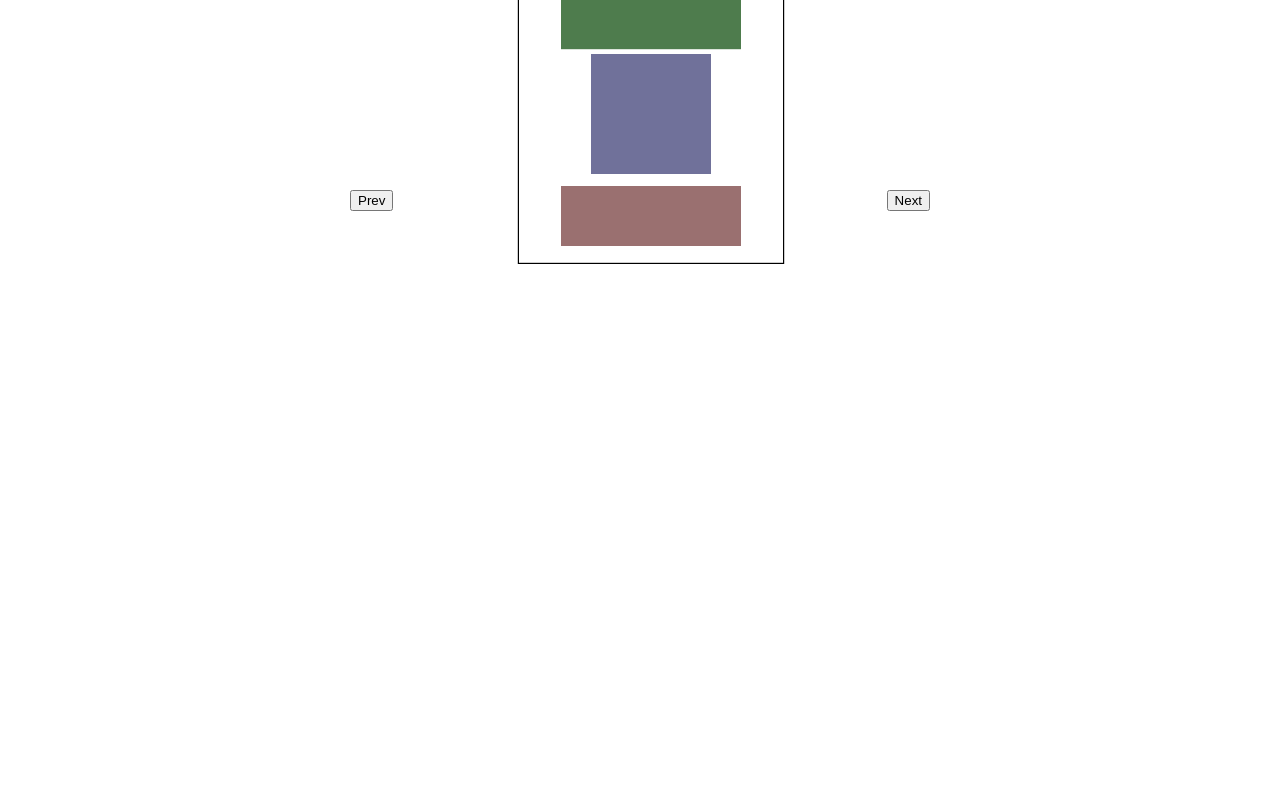
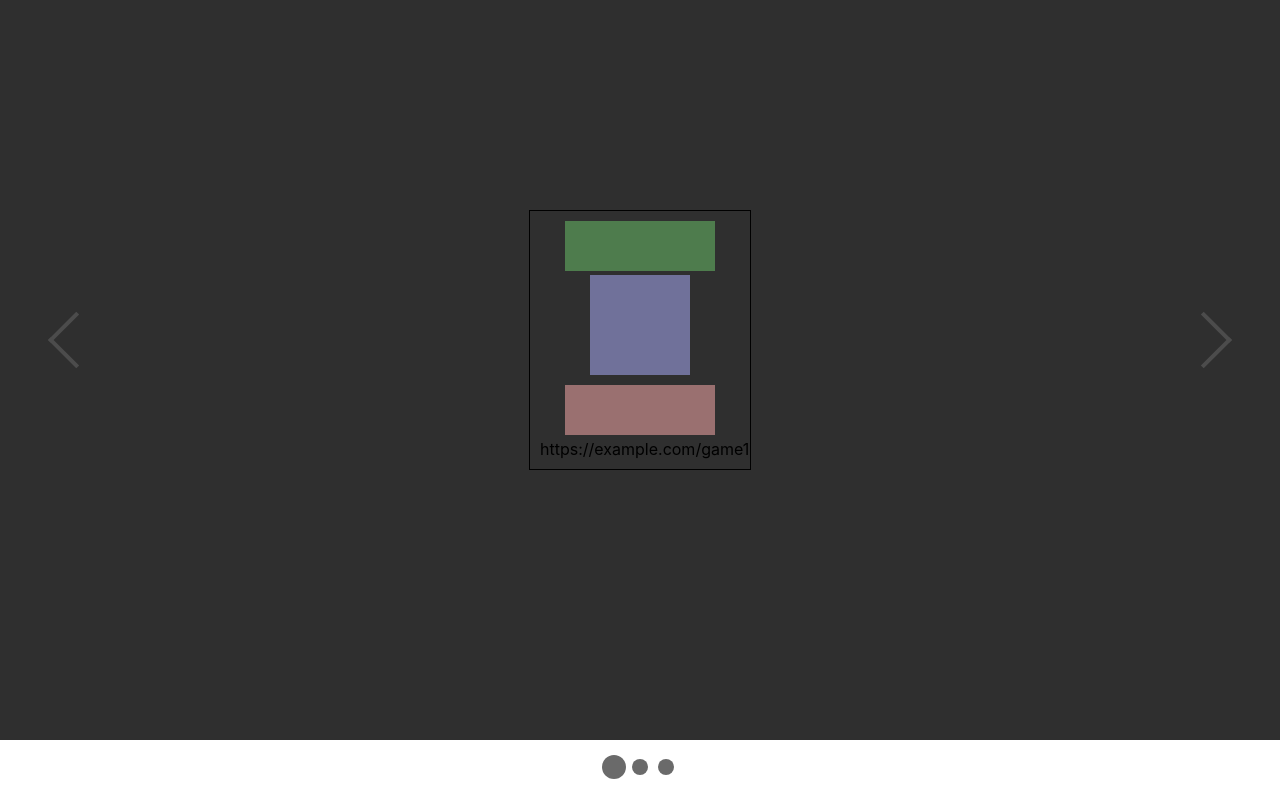
Before and after one commit to Jaxsbr/GameArcade, a React (Create React App) app: page / in a window 1280 px wide. Built offline with nearby package versions, Linux system fonts and the light colour scheme.

Commit message:
working slider

```diff
--- a/package.json
+++ b/package.json
@@ -11,6 +11,7 @@
     "@types/react": "^18.0.30",
     "@types/react-dom": "^18.0.11",
     "react": "^18.2.0",
+    "react-awesome-slider": "^4.1.0",
     "react-dom": "^18.2.0",
     "react-scripts": "5.0.1",
     "typescript": "^4.9.5",
--- a/src/App.css
+++ b/src/App.css
@@ -1,38 +1,4 @@
-.App {
-  text-align: center;
+.arcade-machine {
+  margin-top: -60px;
+  /* https://github.com/rcaferati/react-awesome-slider/issues/108#issuecomment-591670276 */
 }
-
-.App-logo {
-  height: 40vmin;
-  pointer-events: none;
-}
-
-@media (prefers-reduced-motion: no-preference) {
-  .App-logo {
-    animation: App-logo-spin infinite 20s linear;
-  }
-}
-
-.App-header {
-  background-color: #282c34;
-  min-height: 100vh;
-  display: flex;
-  flex-direction: column;
-  align-items: center;
-  justify-content: center;
-  font-size: calc(10px + 2vmin);
-  color: white;
-}
-
-.App-link {
-  color: #61dafb;
-}
-
-@keyframes App-logo-spin {
-  from {
-    transform: rotate(0deg);
-  }
-  to {
-    transform: rotate(360deg);
-  }
-}
--- a/src/App.tsx
+++ b/src/App.tsx
@@ -1,12 +1,10 @@
 import React from 'react';
 import './App.css';
-import CarouselComponent from './Components/CarouselComponent';
+import ArcadeSlider from './ArcadeSlider';
 
 function App() {
   return (
-    <div className="App">
-      <CarouselComponent/>
-    </div>
+    <ArcadeSlider />
   );
 }
 
--- /dev/null
+++ b/src/ArcadeMachines.tsx
@@ -0,0 +1,27 @@
+import headerImage from './images/header.png'
+import buttonImage from './images/button.png'
+import footerImage from './images/footer.png'
+import { ArcadeMachineType } from './types/ArcadeMachineType';
+
+const arcadeMachines: Array<ArcadeMachineType> = [
+    {
+      headerImage: headerImage,
+      buttonImage: buttonImage,
+      footerImage: footerImage,
+      gameUrl: 'https://example.com/game1',
+    },
+    {
+      headerImage: headerImage,
+      buttonImage: buttonImage,
+      footerImage: footerImage,
+      gameUrl: 'https://example.com/game1',
+    },
+    {
+      headerImage: headerImage,
+      buttonImage: buttonImage,
+      footerImage: footerImage,
+      gameUrl: 'https://example.com/game1',
+    },
+  ];
+
+  export { arcadeMachines };
--- /dev/null
+++ b/src/ArcadeSlider.tsx
@@ -0,0 +1,41 @@
+import AwesomeSlider from 'react-awesome-slider';
+import 'react-awesome-slider/dist/styles.css';
+import { arcadeMachines } from './ArcadeMachines';
+import './App.css';
+
+const ArcadeSlider = () => {
+  return (
+    <AwesomeSlider
+      fillParent={true}
+      className='arcade-machine'>
+      {arcadeMachines.map((arcadeMachine) => (
+          <div>
+            <div style={{ border: '1px solid black', padding: '10px', width: '200px' }}>
+            <div style={{ textAlign: 'center' }}>
+              <img
+                src={arcadeMachine.headerImage}
+                alt="header" />
+            </div>
+            <div style={{ display: 'flex', justifyContent: 'center' }}>
+              <img
+                src={arcadeMachine.buttonImage}
+                alt="play"
+                style={{ width: '100px', height: '100px', cursor: 'pointer' }}
+                onClick={() => window.location.href = arcadeMachine.gameUrl} />
+            </div>
+            <div style={{ textAlign: 'center', marginTop: '10px' }}>
+              <img
+                src={arcadeMachine.footerImage}
+                alt="footer" />
+            </div>
+            <div>
+              {arcadeMachine.gameUrl}
+            </div>
+          </div>
+        </div>
+      ))}
+    </AwesomeSlider>
+  );
+};
+
+export default ArcadeSlider;
--- a/src/Components/ArcadeMachineComponent.tsx
+++ /dev/null
@@ -1,20 +0,0 @@
-import React from 'react';
-import { ArcadeMachineType } from '../types/ArcadeMachineType';
-
-const ArcadeMachineComponent: React.FC<ArcadeMachineType> = ({ headerImage, buttonImage, footerImage, gameUrl }) => {
-  return (
-    <div style={{ border: '1px solid black', padding: '10px', width: '200px' }}>
-      <div style={{ textAlign: 'center' }}>
-        <img src={headerImage} alt="header" />
-      </div>
-      <div style={{ display: 'flex', justifyContent: 'center' }}>
-        <img src={buttonImage} alt="play" style={{ width: '100px', height: '100px', cursor: 'pointer' }} onClick={() => window.location.href = gameUrl} />
-      </div>
-      <div style={{ textAlign: 'center', marginTop: '10px' }}>
-        <img src={footerImage} alt="footer" />
-      </div>
-    </div>
-  );
-};
-
-export default ArcadeMachineComponent;
--- a/src/Components/CarouselComponent.tsx
+++ /dev/null
@@ -1,62 +0,0 @@
-import React, { useState } from 'react';
-import ArcadeMachineComponent from './ArcadeMachineComponent';
-import { ArcadeMachineType } from '../types/ArcadeMachineType';
-
-import headerImage from '../images/header.png'
-import buttonImage from '../images/button.png'
-import footerImage from '../images/footer.png'
-
-const CarouselComponent: React.FC = () => {
-  const arcadeMachines: Array<ArcadeMachineType> = [
-    {
-      headerImage: headerImage,
-      buttonImage: buttonImage,
-      footerImage: footerImage,
-      gameUrl: 'https://example.com/game1',
-    },
-    {
-      headerImage: headerImage,
-      buttonImage: buttonImage,
-      footerImage: footerImage,
-      gameUrl: 'https://example.com/game1',
-    },
-  ];
-  const [currentIndex, setCurrentIndex] = useState(0);
-
-  const handlePrev = () => {
-    setCurrentIndex((prevIndex) => (prevIndex === 0 ? arcadeMachines.length - 1 : prevIndex - 1));
-  };
-
-  const handleNext = () => {
-    setCurrentIndex((prevIndex) => (prevIndex === arcadeMachines.length - 1 ? 0 : prevIndex + 1));
-  };
-
-  return (
-    <div style={{ display: 'flex', alignItems: 'center', justifyContent: 'center' }}>
-      <div style={{ position: 'relative', width: '600px', height: '400px', overflow: 'hidden' }}>
-        {arcadeMachines.map((arcadeMachine, index) => (
-          <div
-            key={index}
-            style={{
-              position: 'absolute',
-              top: 0,
-              left: index === currentIndex ? '200px' : index < currentIndex ? '-200px' : '600px',
-              transition: 'left 0.5s',
-              transform: index === currentIndex ? 'scale(1.2)' : 'scale(1)',
-            }}
-          >
-            <ArcadeMachineComponent {...arcadeMachine} />
-          </div>
-        ))}
-        <div style={{ position: 'absolute', top: '50%', left: '10px', transform: 'translateY(-50%)' }}>
-          <button onClick={handlePrev}>Prev</button>
-        </div>
-        <div style={{ position: 'absolute', top: '50%', right: '10px', transform: 'translateY(-50%)' }}>
-          <button onClick={handleNext}>Next</button>
-        </div>
-      </div>
-    </div>
-  );
-};
-
-export default CarouselComponent;
```
Also changed, not shown: 1 other file (tests, documents, lock files or other folders).
